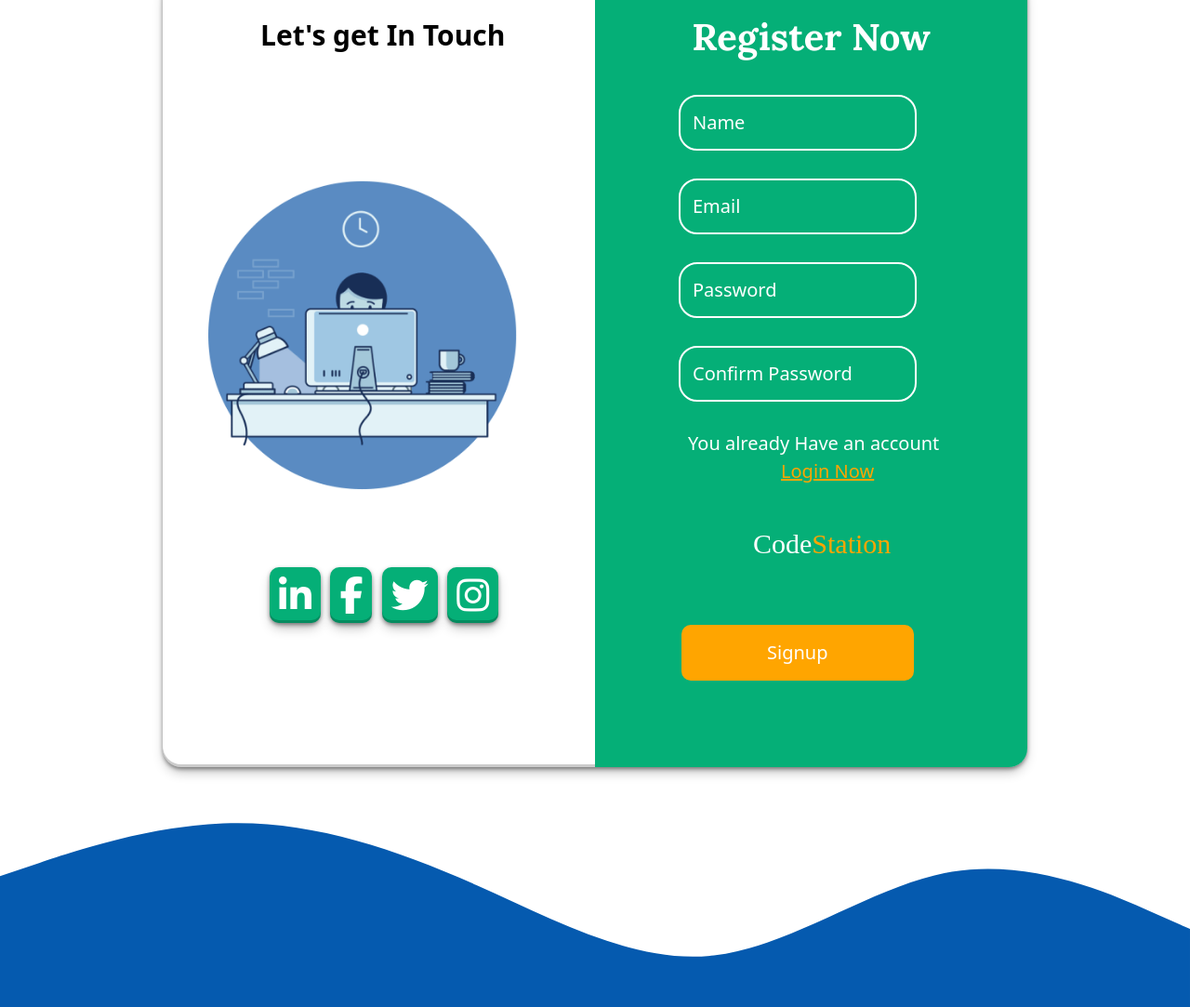
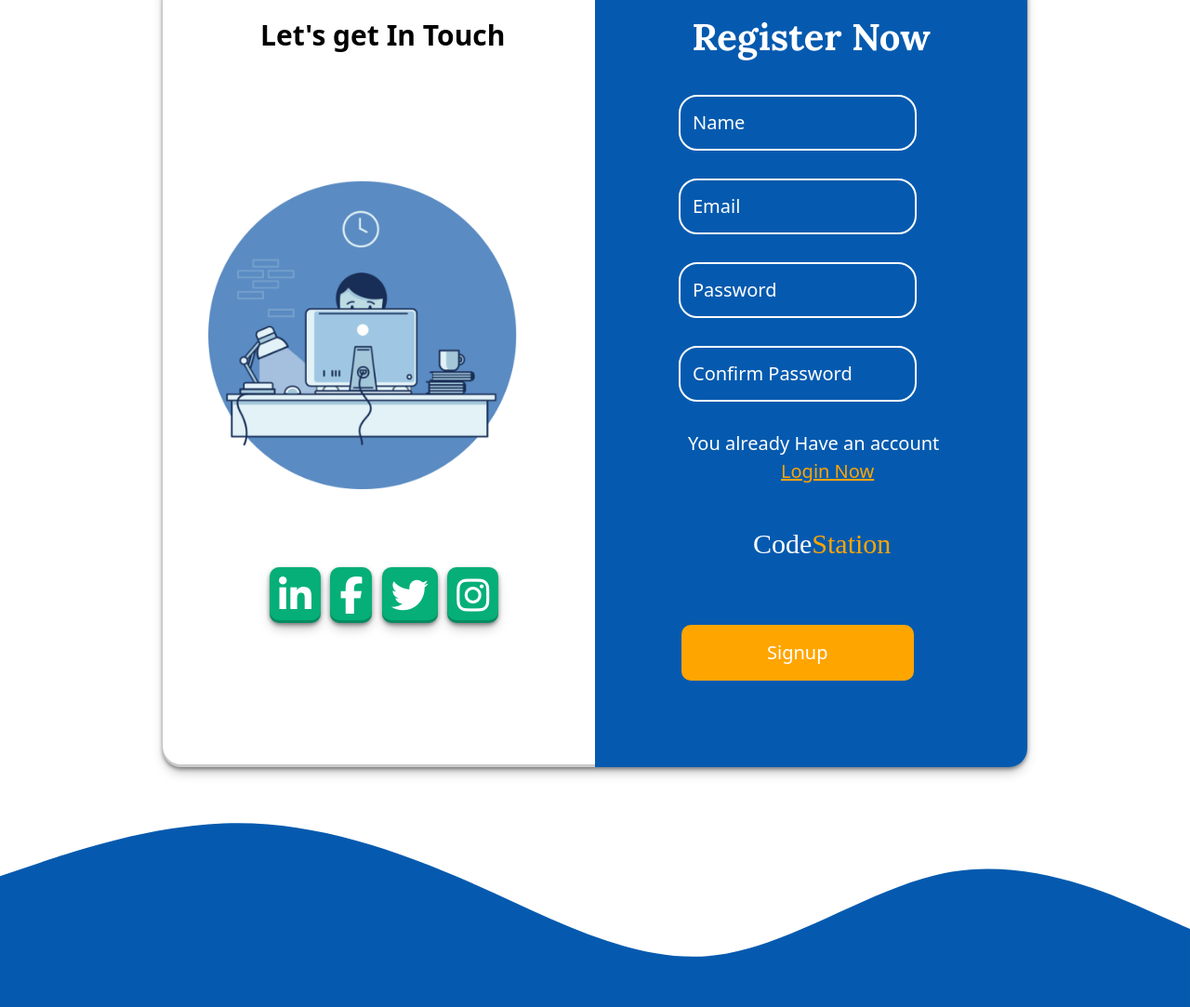
Before and after one commit to AJ0043/website, a Django app: page /Ragister/ in a window 1280 px wide. Shown: the top 1083 px of the page at 93% size. Run offline with Django 5.2, Linux system fonts and the light colour scheme; some libraries are stand-ins or nearby versions.

Commit message:
first commit

```diff
--- a/Mywebapp/Templates/Ragister.html
+++ b/Mywebapp/Templates/Ragister.html
@@ -149,7 +149,7 @@ font-weight: bold;
 }
 
 .submit-form {
-background-color:rgb(5, 175, 119);
+background-color:rgb(5, 90, 175);
 }
 
 .logoimg {
```
Also changed, not shown: db.sqlite3.
